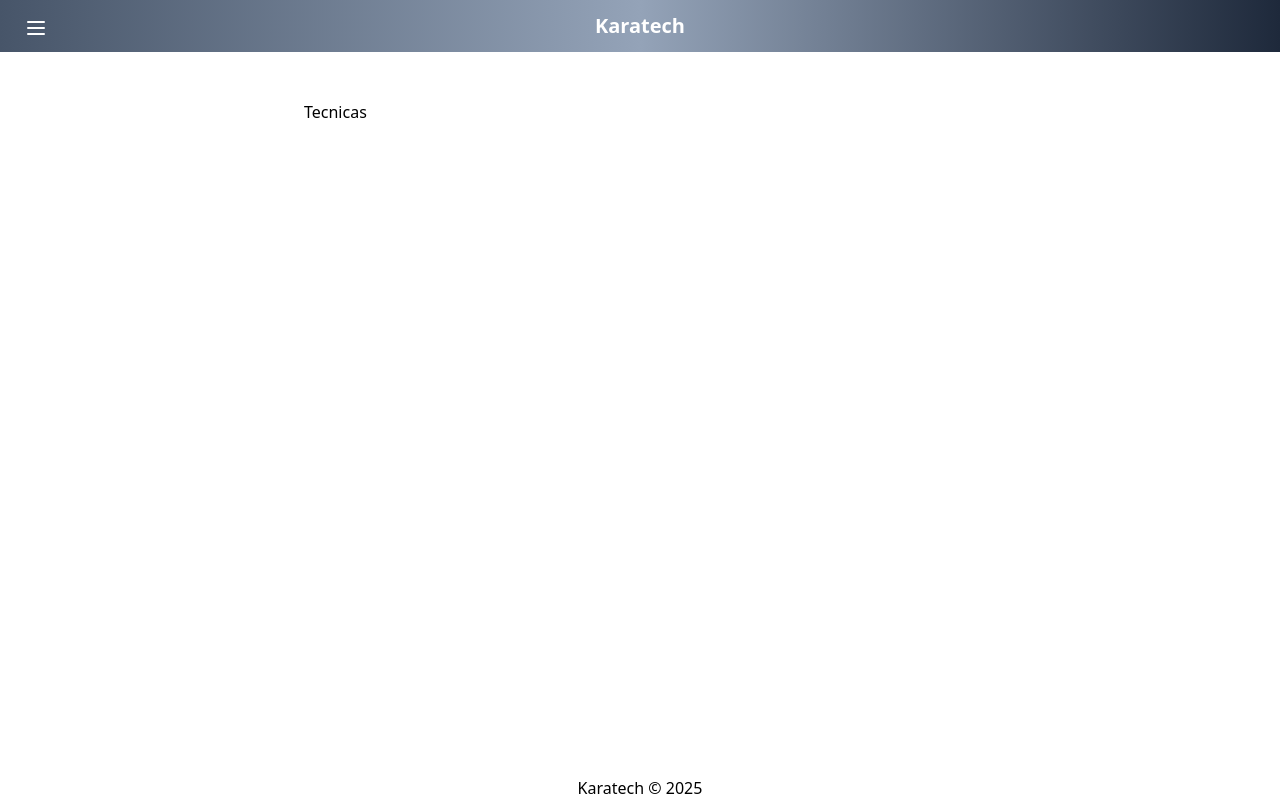
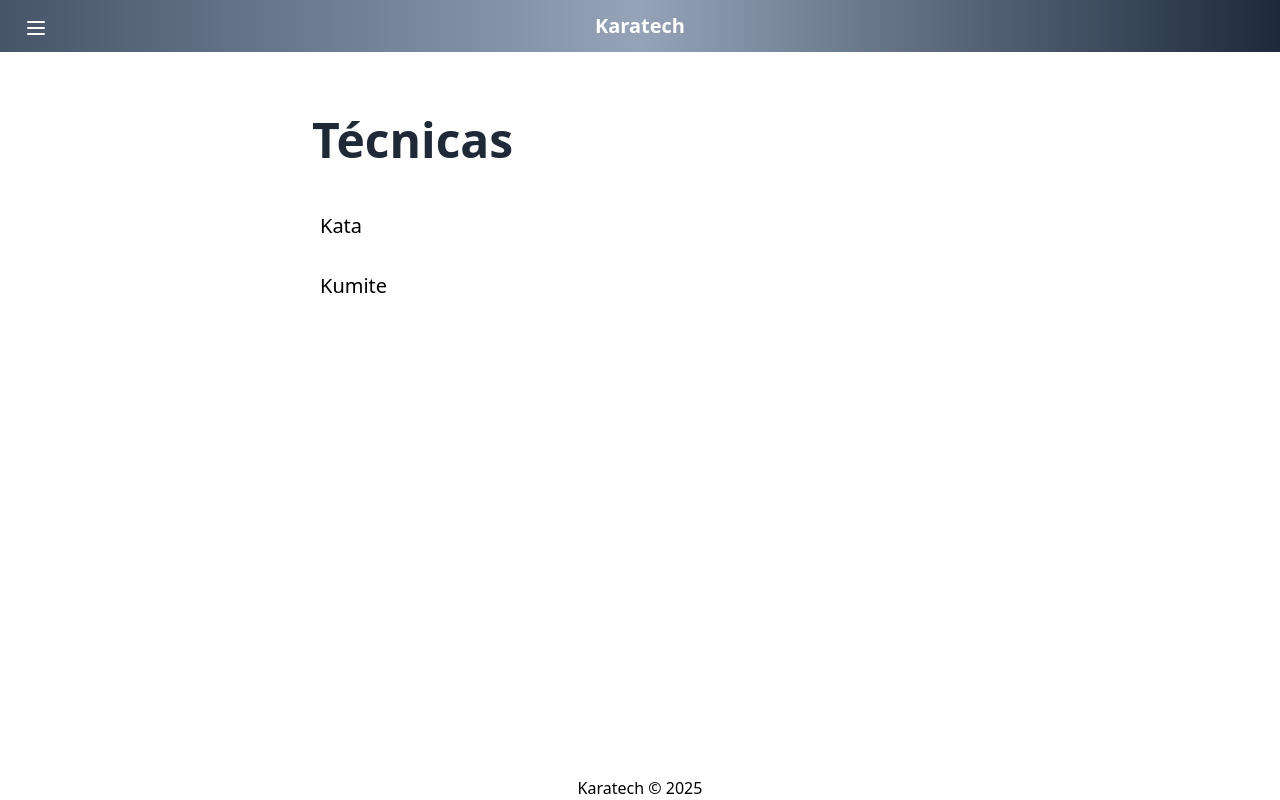
Before and after one commit to AdrianaRoza/karatech, a Next.js app: page /technique in a window 1280 px wide. Built offline with nearby package versions, Linux system fonts and the light colour scheme.

Commit message:
refactor techniques

```diff
--- a/src/app/technique/page.tsx
+++ b/src/app/technique/page.tsx
@@ -1,12 +1,26 @@
+import Link from "next/link";
 
+const Technique = () => {
+    return (
+        <div className="grid grid-flow-row grid-cols-
+				p-2 mt-2 rounded-lg h-56">
+            <h1 className="text-4xl md:text-5xl font-bold text-gray-800 mb-6">Técnicas</h1>
+            <div className="flex flex-col space-y-4">
+            <Link
+              href="/kata"
+              className="text-black block text-xl p-2 rounded hover:bg-gray-500">
+                Kata
+            </Link>
 
+            <Link
+              href="/kumite"
+              className="text-black block text-xl p-2 rounded hover:bg-gray-500">
+                Kumite
+            </Link>
 
-const Technique = () =>{
-    return(
-        <div className="text-black">
-            Tecnicas
+            </div>
         </div>
-    )
+    );
 }
 
-export default  Technique
+export default Technique;
--- a/src/components/Header.tsx
+++ b/src/components/Header.tsx
@@ -1,16 +1,19 @@
 "use client";
 
-import { usePathname } from "next/navigation"; // Importa o hook para verificar a URL atual
-import Link from "next/link";
+import { usePathname } from "next/navigation" // Importa o hook para verificar a URL atual
+import Link from "next/link"
 
 const Header = () => {
-  const pathname = usePathname(); // Obtém a rota atual
+  const pathname = usePathname() // Obtém a rota atual
 
-  const isHomePage = pathname === "/"; // Verifica se estamos na página inicial
+  const isHomePage = pathname === "/" // Verifica se estamos na página inicial
 
   return (
-    <div className="bg-gradient-to-r from-slate-600 via-slate-400 to-slate-800 py-3">
-      <div className={`flex items-center px-6 ${isHomePage ? 'justify-between' : 'justify-center'}`}>
+    <div className="bg-gradient-to-r from-slate-600 via-slate-400
+     to-slate-800 py-3">
+
+      <div className={`flex items-center px-6 ${isHomePage ?
+          'justify-between' : 'justify-center'}`}>
         {/* Título */}
         <h1 className="text-white font-bold text-xl">Karatech</h1>
 
@@ -19,17 +22,14 @@ const Header = () => {
           <nav>
             <ul className="flex space-x-6">
               <li>
-                <Link href="/" className="text-white hover:underline">
-                  🏠 Home
-                </Link>
-              </li>
-              <li>
-                <Link href="/karate_history" className="text-white hover:underline">
+                <Link href="/karate_history"
+                  className="text-white hover:underline">
                   🥋 História do Karate
                 </Link>
               </li>
               <li>
-                <Link href="/technique" className="text-white hover:underline">
+                <Link href="/technique"
+                  className="text-white hover:underline">
                   🥋 Técnicas
                 </Link>
               </li>
--- a/src/components/ui/dashboard/sidenav.tsx
+++ b/src/components/ui/dashboard/sidenav.tsx
@@ -71,20 +71,6 @@ const SideNav = () => {
               </Link>
             </li>
             <li>
-              <Link href="/kumite" passHref>
-                <span className="block p-2 rounded hover:bg-gray-700" onClick={() => setIsOpen(false)}>
-                  🥋 Kumite
-                </span>
-              </Link>
-            </li>
-            <li>
-              <Link href="/kata" passHref>
-                <span className="block p-2 rounded hover:bg-gray-700" onClick={() => setIsOpen(false)}>
-                  🥋 Kata
-                </span>
-              </Link>
-            </li>
-            <li>
               <Link href="/students" passHref>
                 <span className="block p-2 rounded hover:bg-gray-700" onClick={() => setIsOpen(false)}>
                   🥋 Alunos
```
